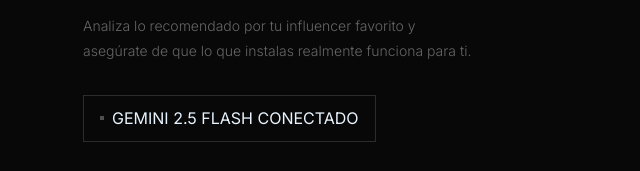
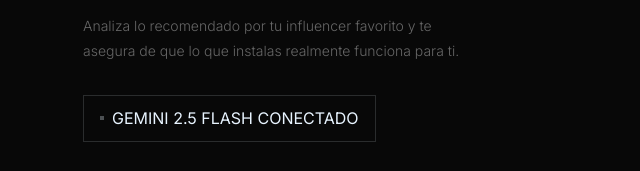
Before and after one commit to takekaraka/techvalidator-ai, a website: page public/index.html in a window 1280 px wide. Shown: the part 194-365 px from the top of the page, 69-709 px from the left. Drawn offline with Linux system fonts and the light colour scheme; no server answers.

Commit message:
✍️ Update copy exacto

```diff
--- a/public/index.html
+++ b/public/index.html
@@ -12,7 +12,7 @@
 
     <header class="header">
       <h1 class="display-hero">TECHVALIDATOR AI</h1>
-      <p>Analiza lo recomendado por tu influencer favorito y asegúrate de que lo que instalas realmente funciona para ti.</p>
+      <p>Analiza lo recomendado por tu influencer favorito y te asegura de que lo que instalas realmente funciona para ti.</p>
       <div class="badge" id="geminiStatus">GEMINI 2.5 FLASH CONECTADO</div>
     </header>
 
```
